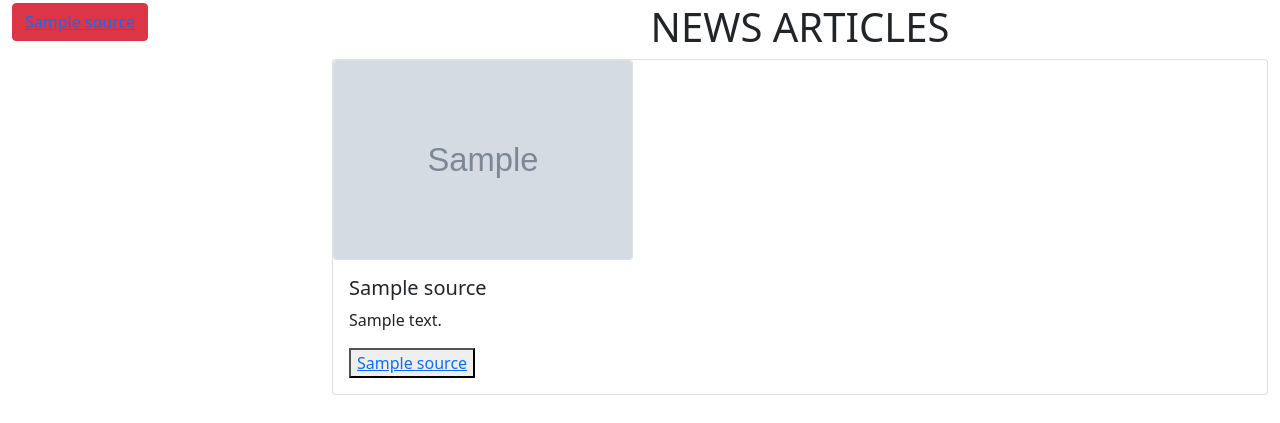
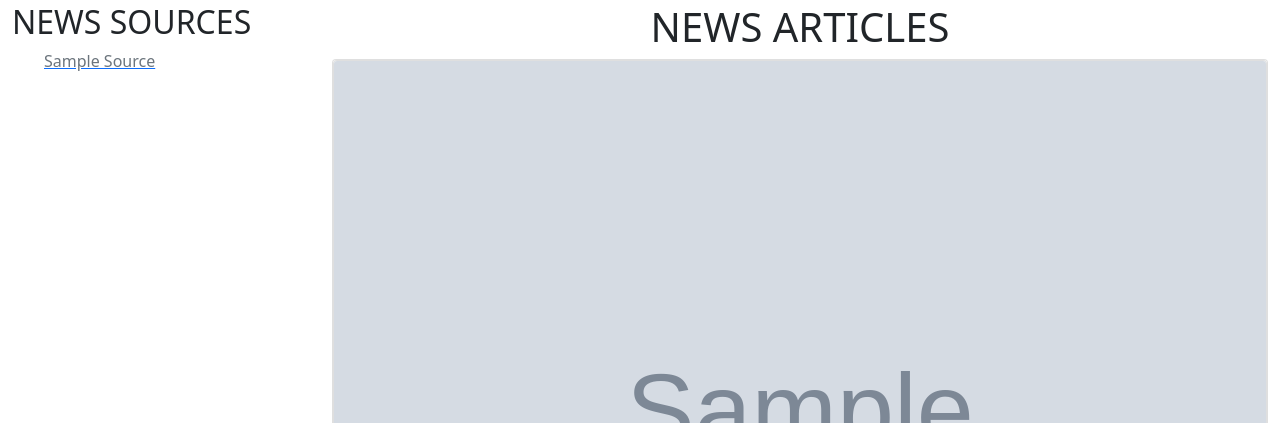
Before and after one commit to Lenus254/news_preview, a Flask app: template app/templates/index.html in a window 1280 px wide. Shown: the part 44-467 px from the top of the page. Before the commit the page ends 439 px from the top, so only its background shows below. Run offline with Flask 2, Linux system fonts and the light colour scheme; the template is opened without the code that fills it: most values are stand-ins (such as "Sample title", 1, 10 or a date in 2020); grey boxes marked "Sample" are stand-in pictures.

```diff
--- a/app/templates/index.html
+++ b/app/templates/index.html
@@ -4,18 +4,28 @@
 <div class="container-fluid">
     <div class="row">
         <div class="col-md-3">
+            <div class="card-column">
+                <h2>NEWS SOURCES</h2>
+                <div class="list-group scrolly">
+                <ul>
             {% for source in sources %}
 
-<button class="btn btn-danger"><a href="{{source.url}}">{{source.name}}</a></button>
+<!--                <button class="btn btn-danger"><a href="{{source.url}}">{{source.name}}</a></button>-->
+                 <a href="/article/{{source.url}}">
+                  <p class="text-capitalize text-muted">{{source.name}}</p>
+                 </a>
+                    </ul>
 
     {% endfor %}
+                </div>
+            </div>
         </div>
         <div class="col-md-9">
             <h1 class="text-center">NEWS ARTICLES</h1>
             <div class="card-columns">
             {% for source in results %}
                 <div class="card">
-                    <img class="card" src="{{source.urlToImage}}" width="300px" height="200px">
+                    <img class="card" src="{{source.urlToImage}}">
                     <div class="card-body">
                         <h5 class="card-title">{{source.title}}</h5>
                   <p class="card-text">{{source.description}}</p>
@@ -28,7 +38,6 @@
             </div>
         </div>
 
-
     </div>
 </div>
     {%endblock%}
```
